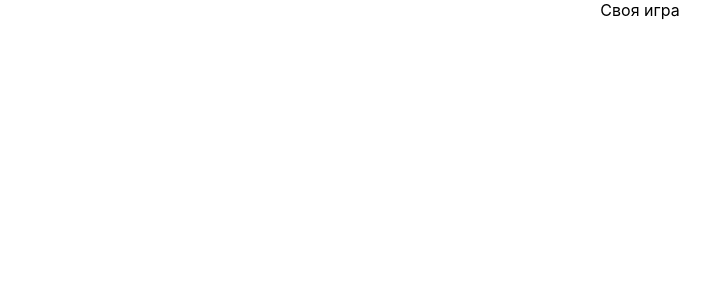
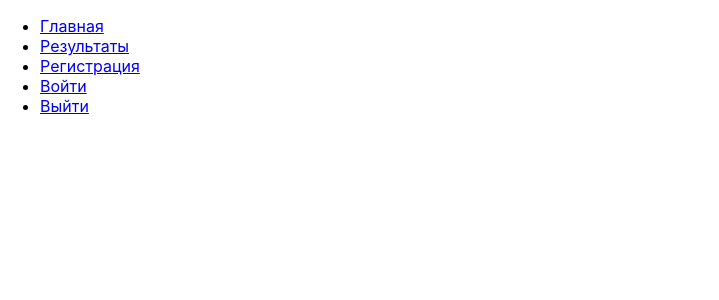
Before and after one commit to Xanaduxan/project-your-game, a React (Create React App) app in the folder frontend/: page / in a window 1280 px wide. Shown: the top 300 px of the page, without its empty margins (0-719 px from the left). Built offline with nearby package versions, Linux system fonts and the light colour scheme.

Commit message:
added header

```diff
--- a/frontend/src/App.tsx
+++ b/frontend/src/App.tsx
@@ -1,12 +1,17 @@
 import React from 'react';
+import { Route, Routes } from 'react-router-dom';
 
 import './App.css';
+import Header from './features/Header/Header';
+import MainPage from './features/MainPage/MainPage';
 
 function App() {
   return (
-    <div className="App">
-     <div>Своя игра</div>
-    </div>
+    <Routes>
+    <Route path="/" element={<Header />}>
+      <Route path="main" element={<MainPage />} />
+    </Route>
+  </Routes>
   );
 }
 
--- /dev/null
+++ b/frontend/src/features/Header/Header.tsx
@@ -0,0 +1,46 @@
+import React from 'react';
+import { Outlet, NavLink } from 'react-router-dom';
+
+
+
+function Header(): JSX.Element {
+  return (<><div className="app__container">
+      <nav className="header__nav">
+        <div className="header__container">
+          <ul className="header__menu">
+            <li>
+              <NavLink className="header__item" to="/main">
+                Главная
+              </NavLink>
+            </li>
+
+            <li>
+              <NavLink className="header__item" to="/results">
+                Результаты
+              </NavLink>
+            </li><></>
+            <><li>
+              <NavLink className="header__item" to="/registration">
+                Регистрация
+              </NavLink>
+            </li>
+            <li>
+              <NavLink className="header__item" to="/login">
+                Войти
+              </NavLink>
+            </li>
+            </><li>
+              <NavLink className="header__item" to="/logout">
+                Выйти
+              </NavLink>
+            </li>
+          </ul>
+        </div>
+      </nav>
+      <Outlet />
+    </div></>
+
+  );
+}
+
+export default Header;
--- /dev/null
+++ b/frontend/src/features/MainPage/MainPage.tsx
@@ -0,0 +1,9 @@
+import React from 'react'
+
+const MainPage = () => {
+  return (
+    <div>MainPage</div>
+  )
+}
+
+export default MainPage
--- a/frontend/src/index.tsx
+++ b/frontend/src/index.tsx
@@ -2,13 +2,14 @@ import React from 'react';
 import ReactDOM from 'react-dom/client';
 import './index.css';
 import App from './App';
+import { BrowserRouter } from 'react-router-dom';
 
 
 const root = ReactDOM.createRoot(
   document.getElementById('root') as HTMLElement
 );
 root.render(
-  <React.StrictMode>
+  <BrowserRouter>
     <App />
-  </React.StrictMode>
+  </BrowserRouter>
 );
```
